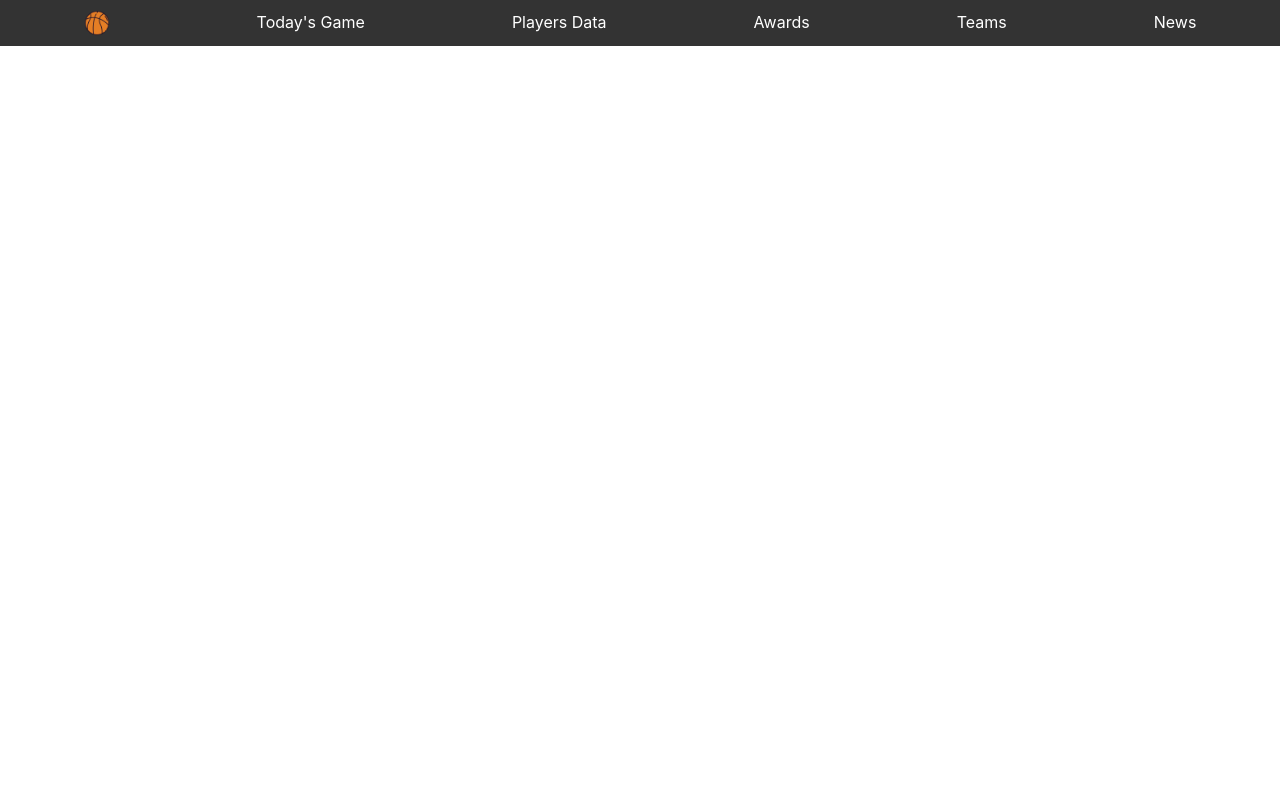
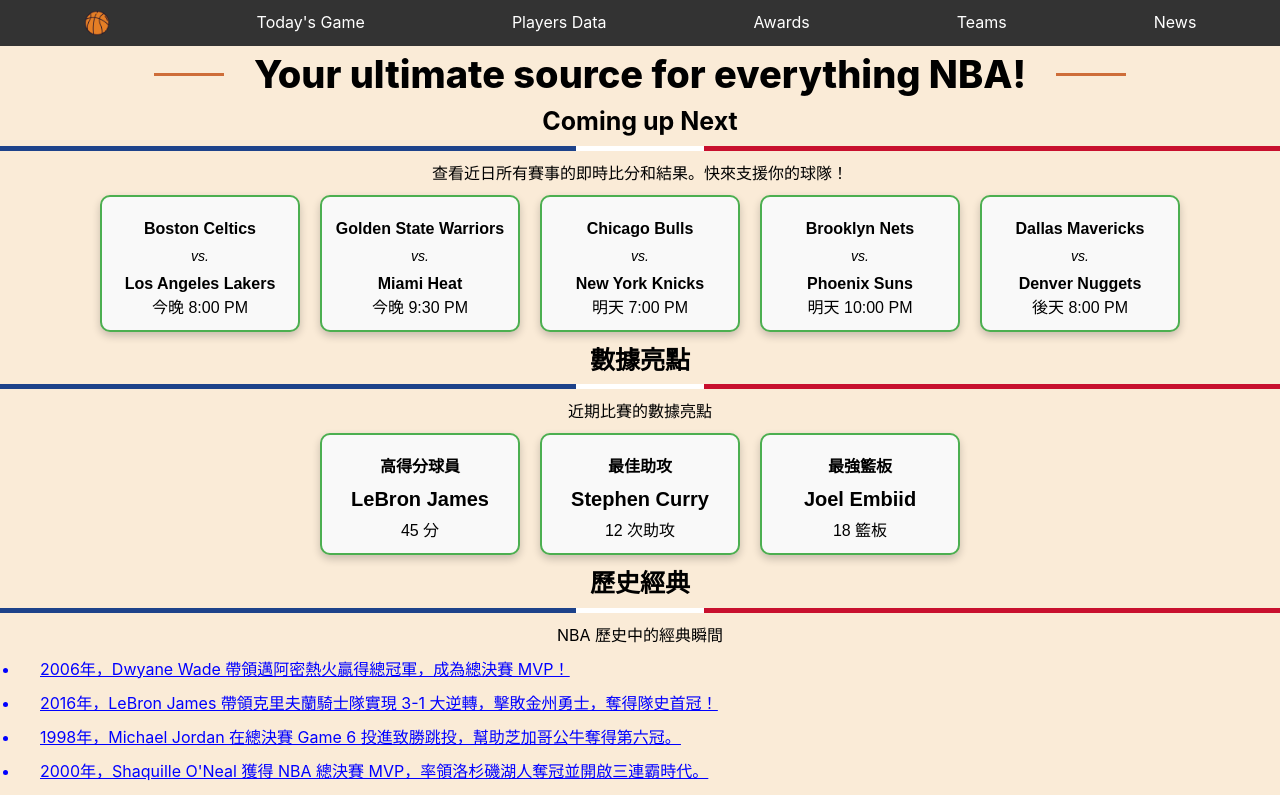
Before and after one commit to TonyHuang0327/basketball-stat-tracker, a React (Create React App) app: page / in a window 1280 px wide. Shown: the top 795 px of the page. Built offline with nearby package versions, Linux system fonts and the light colour scheme.

Commit message:
homepage done

```diff
--- a/public/data/nba_website_content.json
+++ b/public/data/nba_website_content.json
@@ -3,12 +3,28 @@
         "tagline": "Your ultimate source for everything NBA!",
         "featured_sections": [
             {
-                "title": "Today's Games",
-                "description": "查看今日所有賽事的即時比分和結果。快來支援你的球隊！",
+                "title": "Coming up Next",
+                "description": "查看近日所有賽事的即時比分和結果。快來支援你的球隊！",
                 "example_games": [
                     {
                         "matchup": "Boston Celtics vs. Los Angeles Lakers",
                         "time": "今晚 8:00 PM"
+                    },
+                    {
+                        "matchup": "Golden State Warriors vs. Miami Heat",
+                        "time": "今晚 9:30 PM"
+                    },
+                    {
+                        "matchup": "Chicago Bulls vs. New York Knicks",
+                        "time": "明天 7:00 PM"
+                    },
+                    {
+                        "matchup": "Brooklyn Nets vs. Phoenix Suns",
+                        "time": "明天 10:00 PM"
+                    },
+                    {
+                        "matchup": "Dallas Mavericks vs. Denver Nuggets",
+                        "time": "後天 8:00 PM"
                     }
                 ]
             },
@@ -36,8 +52,21 @@
             {
                 "title": "歷史經典",
                 "description": "NBA 歷史中的經典瞬間",
-                "example": "2006年，Dwyane Wade 帶領邁阿密熱火贏得總冠軍，成為總決賽 MVP！"
+                "examples": [
+                    "2006年，Dwyane Wade 帶領邁阿密熱火贏得總冠軍，成為總決賽 MVP！",
+                    "2016年，LeBron James 帶領克里夫蘭騎士隊實現 3-1 大逆轉，擊敗金州勇士，奪得隊史首冠！",
+                    "1998年，Michael Jordan 在總決賽 Game 6 投進致勝跳投，幫助芝加哥公牛奪得第六冠。",
+                    "2000年，Shaquille O'Neal 獲得 NBA 總決賽 MVP，率領洛杉磯湖人奪冠並開啟三連霸時代。",
+                    "2013年，Ray Allen 在總決賽 Game 6 投進關鍵三分，幫助邁阿密熱火逆轉勝出，最終奪冠。",
+                    "1995年，Hakeem Olajuwon 帶領休士頓火箭完成二連霸，成為總決賽 MVP。",
+                    "2011年，Dirk Nowitzki 帶領達拉斯小牛擊敗大熱的邁阿密熱火，奪得生涯首座總冠軍。",
+                    "1980年，Magic Johnson 在總決賽 Game 6 擔任中鋒，帶領洛杉磯湖人奪冠，並獲得總決賽 MVP。",
+                    "1984年，Larry Bird 與魔術強森的對決，波士頓塞爾提克奪下總冠軍，Bird 成為 MVP。",
+                    "1970年，Willis Reed 在 Game 7 帶傷上場，激勵紐約尼克擊敗湖人奪冠。",
+                    "1994年，Reggie Miller 在一場比賽中短短 8.9 秒投進 8 分，創下歷史經典。"
+                ]
             }
+
         ],
         "recommendations": [
             "Discover the top players of the season!",
--- a/src/pages/App.js
+++ b/src/pages/App.js
@@ -5,16 +5,19 @@
 import Today from '../pages/Today';
 import Players from '../pages/Player';
 import Home from '../pages/Home';
+import Article from './Article';
 
 function App() {
   return (
     <div className="App">
       <NavigationBar />
       <Routes>
+        <Route path="/" element={<Home />} />
         <Route path="/Teams" element={<Teams />} />
         <Route path="/Today" element={<Today />} />
         <Route path="/Player" element={<Players />} />
         <Route path="/Home" element={<Home />} />
+        <Route path="/article" element={<Article />} />
       </Routes>
     </div>
   );
--- /dev/null
+++ b/src/pages/Article.js
@@ -0,0 +1,48 @@
+import React from 'react';
+function Article() {
+    return (
+        <div className="article-container">
+            <h1>LeBron James 帶領克里夫蘭騎士完成史詩級逆轉，奪得隊史首冠</h1>
+
+            <div className="section">
+                <h2>系列賽背景：強敵勇士與不可思議的挑戰</h2>
+                <p>金州勇士隊在2015-16賽季創下了驚人的73勝9負常規賽紀錄，成為NBA歷史上最成功的常規賽球隊之一。由<span className="highlight">Stephen Curry</span>、<span className="highlight">Klay Thompson</span>和<span className="highlight">Draymond Green</span>領銜的勇士隊以其快速進攻、精准三分和靈活防守震撼了整個聯盟。與此同時，克里夫蘭騎士隊則在LeBron James的帶領下穩步前進，試圖為這座城市帶來期待已久的榮耀。</p>
+                <p>總決賽前四場結束後，勇士隊以3-1的領先優勢看似勝券在握，距離連續第二座總冠軍只差一場勝利。然而，正是在這樣的壓力下，騎士隊展現了不可思議的韌性與鬥志。</p>
+            </div>
+
+            <div className="section">
+                <h2>第五場：LeBron 與 Kyrie 爆發</h2>
+                <p>在關鍵的第五場比賽中，LeBron James 和 Kyrie Irving 展現了超凡的得分能力，雙雙砍下41分，成為NBA總決賽歷史上首次有兩名隊友在同一場比賽中得分超過40分。這場比賽也為騎士隊吹響了反攻的號角，將系列賽比分扳成2-3。</p>
+            </div>
+
+            <div className="section">
+                <h2>第六場：LeBron 繼續統治比賽</h2>
+                <p>回到克里夫蘭的第六場比賽，LeBron James再次轟下41分，並在攻防兩端主宰比賽。他的全面表現不僅激勵了隊友，也讓主場球迷熱血沸騰。騎士隊以115-101大勝勇士，將系列賽拖入搶七大戰。</p>
+            </div>
+
+            <div className="section">
+                <h2>第七場：史詩級的對決與「The Block」</h2>
+                <p>搶七大戰被公認為NBA歷史上最偉大的比賽之一。比賽過程緊張刺激，雙方比分始終膠著。比賽最後幾分鐘，LeBron James上演了經典的「The Block」，用一記驚人的追身封蓋阻止了Andre Iguodala的快攻上籃。這一瞬間成為了比賽的轉折點，象徵著LeBron對勝利的執著與決心。</p>
+                <p>隨後，Kyrie Irving命中關鍵三分球，幫助騎士隊確立領先優勢。最終，克里夫蘭騎士隊以93-89擊敗勇士，完成了NBA總決賽歷史上首次3-1落後的逆轉。</p>
+                <img src="https://upload.wikimedia.org/wikipedia/commons/thumb/e/e3/LeBron_James_2015.jpg/800px-LeBron_James_2015.jpg" alt="LeBron James" className="image" />
+            </div>
+
+            <div className="section">
+                <h2>LeBron 的承諾與實現</h2>
+                <p>LeBron James在2014年重返克里夫蘭時曾承諾要為這座城市帶來總冠軍，而2016年的勝利正是這一承諾的完美兌現。他在系列賽中場均29.7分、11.3個籃板和8.9次助攻，並被授予總決賽MVP。他的領袖氣質和關鍵時刻的表現贏得了全世界的尊重。</p>
+            </div>
+
+            <div className="section final-game">
+                <h2>克里夫蘭的慶典</h2>
+                <p>這次冠軍不僅僅是一場勝利，更是克里夫蘭城市的復興象徵。這座城市在長達52年的職業體育冠軍荒後，終於迎來了曙光。數百萬球迷湧上街頭，參與了隊史首次總冠軍遊行，表達對球隊和LeBron的感激。</p>
+            </div>
+
+            <div className="section">
+                <h2>結語</h2>
+                <p>2016年的克里夫蘭騎士隊，用一場場無所畏懼的比賽，書寫了屬於他們的傳奇篇章。LeBron James則以他的領袖風範和卓越表現，讓世人見證了什麼是偉大的球員。這場總決賽成為了無數籃球迷心中永不磨滅的經典瞬間，也是NBA歷史上最鼓舞人心的故事之一。</p>
+            </div>
+        </div>
+    );
+}
+
+export default Article;
--- a/src/pages/Home.js
+++ b/src/pages/Home.js
@@ -1,5 +1,6 @@
 import '../styles/App.css';
 import { useState, useEffect } from 'react';
+import { Link } from 'react-router-dom';
 
 function Home(){
     const [content, setContent] = useState({})
@@ -27,17 +28,34 @@
                         <p>{section.description}</p>
                         {section.example_games &&
                             section.example_games.map((game, gameIndex) => (
-                                <p key={gameIndex}>
-                                    <strong>{game.matchup}</strong> - {game.time}
-                                </p>
+                                <div className = "gamesbox" key ={gameIndex}>
+                                    <p>
+                                        <span className="team">{game.matchup.split(' vs. ')[0]}</span>
+                                        <span className="vs">vs.</span>
+                                        <span className="team">{game.matchup.split(' vs. ')[1]}</span>
+                                        {game.time}
+                                    </p>
+                                </div>
                             ))}
                         {section.highlights &&
                             section.highlights.map((highlight, highlightIndex) => (
-                                <p key={highlightIndex}>
-                                    <strong>{highlight.category}:</strong> {highlight.player} ({highlight.stat})
-                                </p>
+                                <div className='gamesbox' key={highlightIndex}>
+                                    <p>
+                                        <span className='category'>{highlight.category}</span>
+                                        <span className='player'>{highlight.player}</span>
+                                        <span className='stat'>{highlight.stat}</span>
+                                    </p>
+                                </div>
                             ))}
-                        {section.example && <p>{section.example}</p>}
+                        {section.examples &&
+                            <ul>
+                                {section.examples.map((example,exampleIndex) => (
+                                    <li className="history_examples" key={exampleIndex}>
+                                        <Link to="/article" className="history_examples">{example}</Link>
+                                    </li>
+                                ))}
+                            </ul>
+                        }
                     </div>
                 ))
             ) : (
--- a/src/styles/App.css
+++ b/src/styles/App.css
@@ -69,6 +69,71 @@
   padding-top: 10px;
 }
 
+.gamesbox {
+  display: inline-block; /* 讓方塊排列在同一行 */
+  width: 200px;          /* 固定寬度 */
+  padding: 5px;         /* 內邊距，讓內容和邊框有間距 */
+  margin: 10px;          /* 外邊距，讓方塊之間有間距 */
+  border: 2px solid #4CAF50; /* 綠色邊框 */
+  border-radius: 10px;   /* 邊框圓角 */
+  box-shadow: 0 4px 8px rgba(0, 0, 0, 0.2); /* 添加陰影 */
+  background-color: #f9f9f9; /* 背景顏色 */
+  text-align: center;    /* 文本居中對齊 */
+  font-family: Arial, sans-serif; /* 字體 */
+  transition: transform 0.2s, box-shadow 0.2s; /* 添加動畫效果 */
+}
+
+.gamesbox p {
+  margin: 5px 0;         /* 確保段落之間有一致的間距 */
+  line-height: 1.5;      /* 行高，讓文本更易讀 */
+}
+
+.team {
+  display: block;        /* 設置為塊級元素，分行顯示 */
+  font-size: 16px;       /* 團隊名稱字體大小 */
+  font-weight: bold;     /* 加粗團隊名稱 */
+  text-align: center;    /* 文字居中 */
+}
+
+.vs {
+  display: block;        /* 分行顯示 */
+  font-size: 14px;       /* "vs." 的字體大小 */
+  font-style: italic;    /* 斜體字以區分 */
+  text-align: center;    /* 文字居中 */
+  margin: 5px 0;         /* 與上下文字保持距離 */
+}
+
+
+
+/* 方塊的 hover 效果 */
+.gamesbox:hover {
+  transform: scale(1.05); /* 鼠標移入時稍微放大 */
+  box-shadow: 0 8px 16px rgba(0, 0, 0, 0.3); /* 增強陰影效果 */
+}
+
+.category{
+  display: block;        /* 設置為塊級元素，分行顯示 */
+  font-size: 16px;       /* 團隊名稱字體大小 */
+  font-weight: bold;
+  text-align: center;    /* 文字居中 */
+}
+.player{
+  display: block;        /* 分行顯示 */
+  font-size: 20px;
+  text-align: center;    /* 文字居中 */
+  font-weight: bold;
+  margin: 5px 0;         /* 與上下文字保持距離 */
+}
+
+.history_examples{
+  color: blue;
+  text-decoration: underline;
+  text-align: start;
+  list-style-type:disc; /* 使用實心圓作為項目符號 */
+  margin-left: 20px; /* 讓符號和文字保持適當距離 */
+  margin-top: 10px;
+}
+
 .teams-div {
   background-color: antiquewhite;
   height: 100 vh;
@@ -83,6 +148,12 @@
   display: flex;
   flex-wrap: wrap; /* 允許換行 */
   justify-content: space-between; /* 使項目均勻分布 */
+}
+
+.teams-display img {
+  display: block; /* 讓圖片作為區塊元素 */
+  margin: 0 auto; /* 讓圖片水平居中 */
+
 }
 
 .teams-display ul {
```
